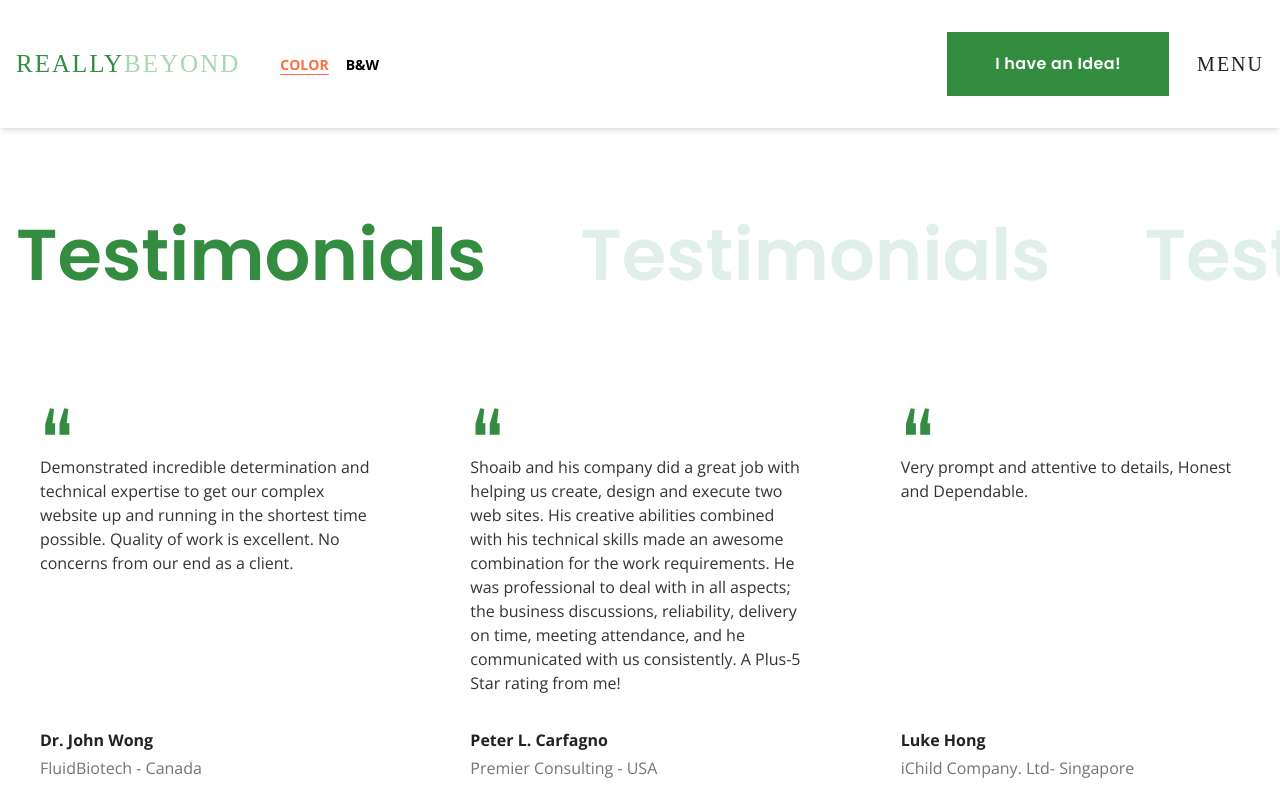
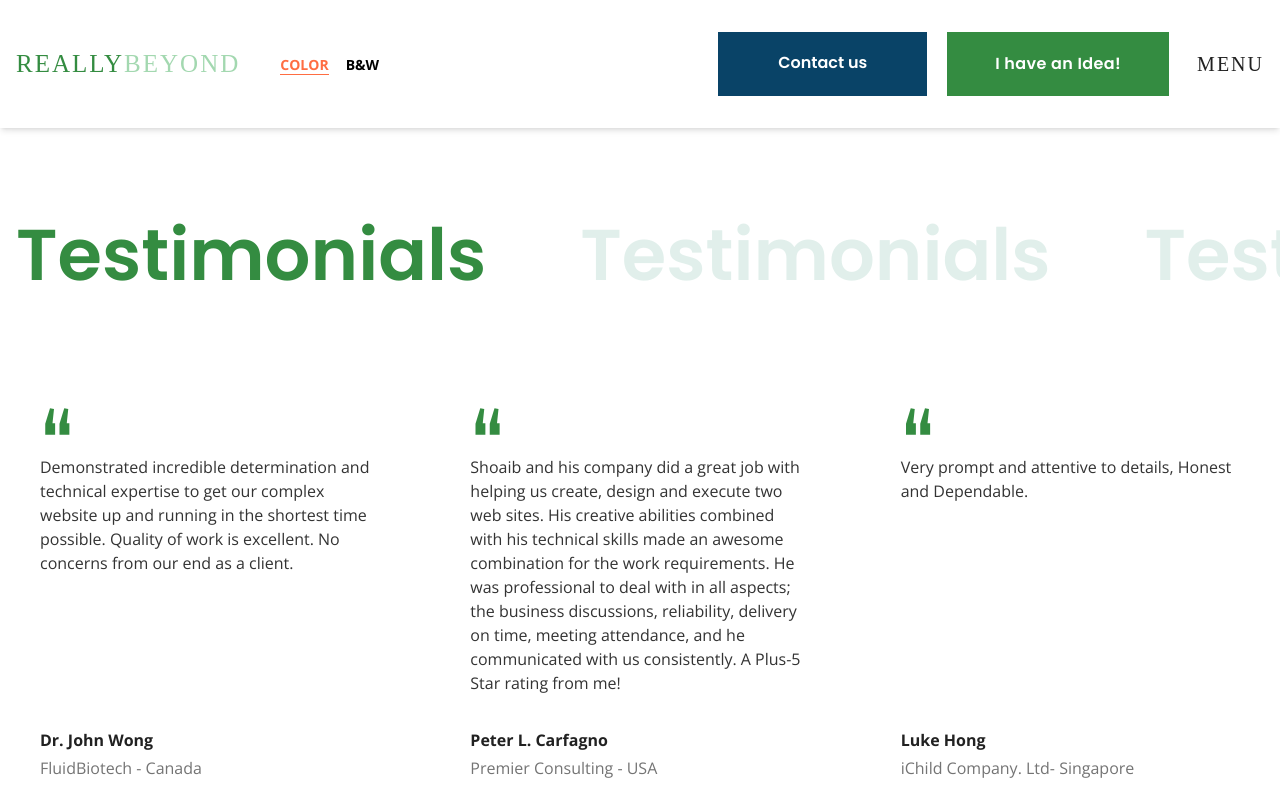
Before and after one commit to Kingkon963/reallyBeyond, a Next.js app: page /testimonials in a window 1280 px wide. Shown: the top 800 px of the page. Built offline with nearby package versions, Linux system fonts and the light colour scheme; a web font is replaced by a local one.

Commit message:
Header contct btn fixed

```diff
--- a/src/components/Header.tsx
+++ b/src/components/Header.tsx
@@ -2,6 +2,8 @@ import * as React from "react";
 import styles from "@styles/Header.module.scss";
 import ColorSwitch from "./ColorSwitch";
 import Menu from "./Menu";
+import { useRouter } from "next/router";
+import Link from "next/link";
 
 interface HeaderInterface {
   showContactBtn?: boolean;
@@ -9,6 +11,10 @@ interface HeaderInterface {
 
 function Header({ showContactBtn = false }: HeaderInterface) {
   const [menuOpen, setMenuOpen] = React.useState(false);
+  const router = useRouter();
+
+  const isNotHomePage = router.pathname !== "/";
+
   return (
     <header
       className={`${
@@ -26,7 +32,8 @@ function Header({ showContactBtn = false }: HeaderInterface) {
           } dark:border-gray-300`}
         >
           <div className={`${styles.logoWrapper} lg:text-[25px] `}>
-            <a href="/">
+            <Link href="/">
+              <a>
                 <span
                   className={`text-green  ${
                     menuOpen ? "dark:text-white" : "dark:text-black"
@@ -42,6 +49,7 @@ function Header({ showContactBtn = false }: HeaderInterface) {
                   BEYOND
                 </span>
               </a>
+            </Link>
           </div>
           <nav
             className={`ml-10 mr-auto transition-none ${
@@ -54,7 +62,9 @@ function Header({ showContactBtn = false }: HeaderInterface) {
             {!menuOpen && (
               <a
                 href="#footer"
-                className={`contact-us ${showContactBtn ? "" : "hidden"}`}
+                className={`contact-us ${
+                  showContactBtn || isNotHomePage ? "" : "hidden"
+                }`}
               >
                 Contact us
               </a>
```
Lines whose indentation alone changed are shown as unchanged.
